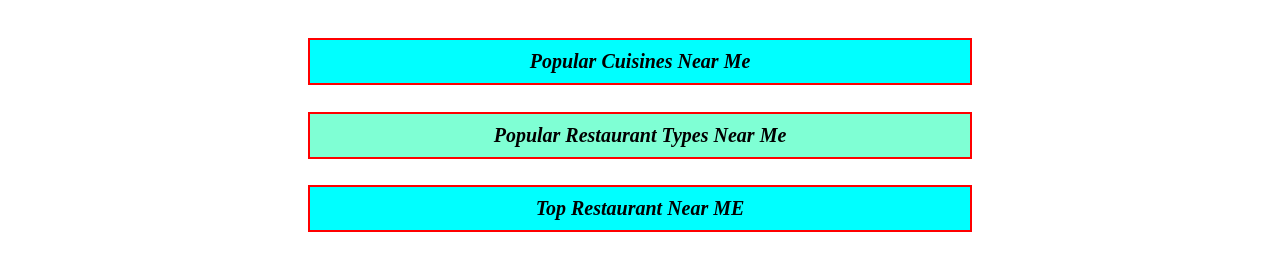
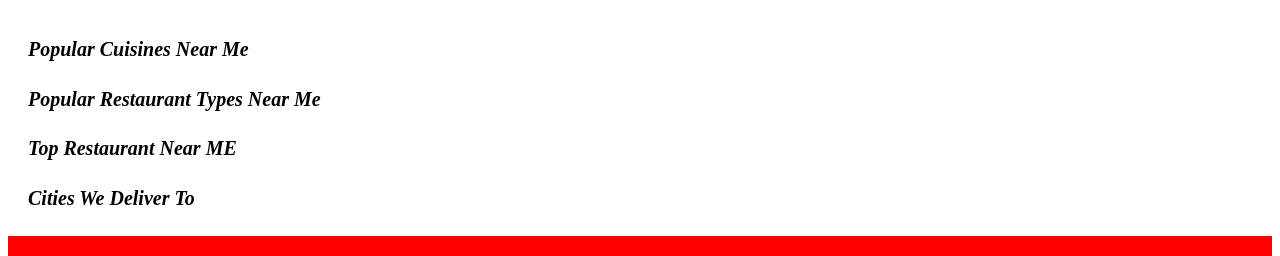
Before and after one commit to saranya2707/zomato, a plain HTML site: page index.html in a window 1280 px wide. Shown: the part 2623-2879 px from the top of the page. Drawn offline with Linux system fonts and the light colour scheme.

Commit message:
Update style.css

```diff
--- a/style.css
+++ b/style.css
@@ -172,41 +172,28 @@
 }
 
 .d{
-text-align: center;
 font-size: 20px;
 font-style: oblique;
 }
 
 .d1{
-    border: 2px solid red;
-    padding: 10px;
-    margin-left: 300px;
-    margin-right: 300px;
-    background-color: aqua;
+    margin-left:20px;
+    width:345px;
 }
 
 .d2{
-    border: 2px solid red;
-    padding: 10px;
-    margin-left: 300px;
-    margin-right: 300px;
-    background-color: aquamarine;
+   margin-left:20px;
+    width:345px;
 }
 
 .d3{
-    border: 2px solid red;
-    padding: 10px;
-    margin-left: 300px;
-    margin-right: 300px;
-    background-color: aqua;
+   margin-left:20px;
+    width:345px;
 }
 
 .d4{
-    border: 2px solid red;
-    padding: 10px;
-    margin-left: 300px;
-    margin-right: 300px;
-    background-color: aquamarine;
+   margin-left:20px;
+    width:345px;
 }
 
 .fo{
```
